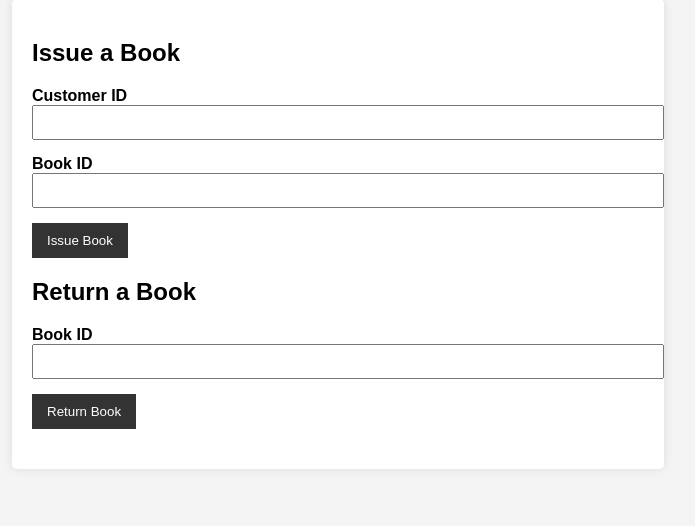
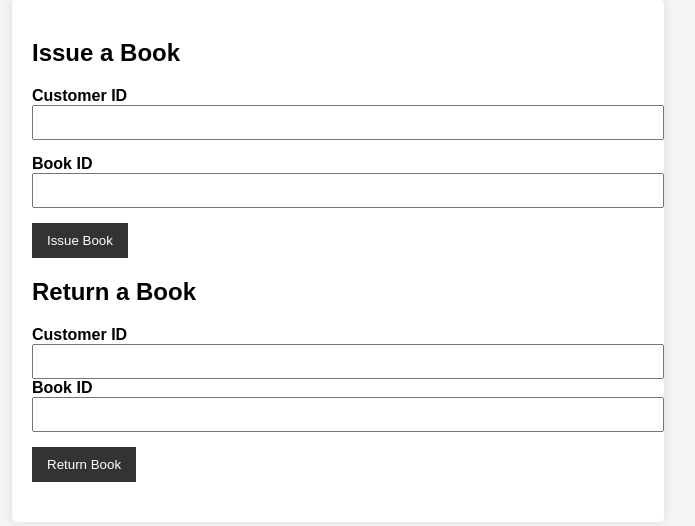
Before and after one commit to gefranc/library-system, a PHP site: page /issue.php in a window 1280 px wide. Shown: the part 29-555 px from the top of the page, without its empty margins (302-997 px from the left). Run offline with PHP 8.4, Linux system fonts and the light colour scheme.

Commit message:
Update issue.php

```diff
--- a/library/issue.php
+++ b/library/issue.php
@@ -60,6 +60,11 @@ try {
             // Return the book
             $stmt = $pdo->prepare("DELETE FROM borrowedbooks WHERE BookID = ? LIMIT 1");
             $stmt->execute([$BookID]);
+
+            // Check if this customer borrowed the book
+        $stmt = $pdo->prepare("SELECT TransactionID FROM borrowedbooks WHERE BookID = ? AND CustomerID = ? AND Status = 'Borrowed' ORDER BY BorrowedDate ASC LIMIT 1");
+        $stmt->execute([$BookID, $CustomerID]);
+        $borrowedBook = $stmt->fetch(PDO::FETCH_ASSOC);
 
             // Increase available copies
             $stmt = $pdo->prepare("UPDATE books SET AvailableCopies = AvailableCopies + 1 WHERE BookID = ?");
@@ -144,6 +149,8 @@ try {
             <h2>Return a Book</h2>
             <form action="" method="post">
                 <div class="form-group">
+                <label for="CustomerID">Customer ID</label>
+                <input type="text" id="CustomerID" name="CustomerID" required>
                     <label for="return_BookID">Book ID</label>
                     <input type="text" id="return_BookID" name="return_BookID" required>
                 </div>
```
